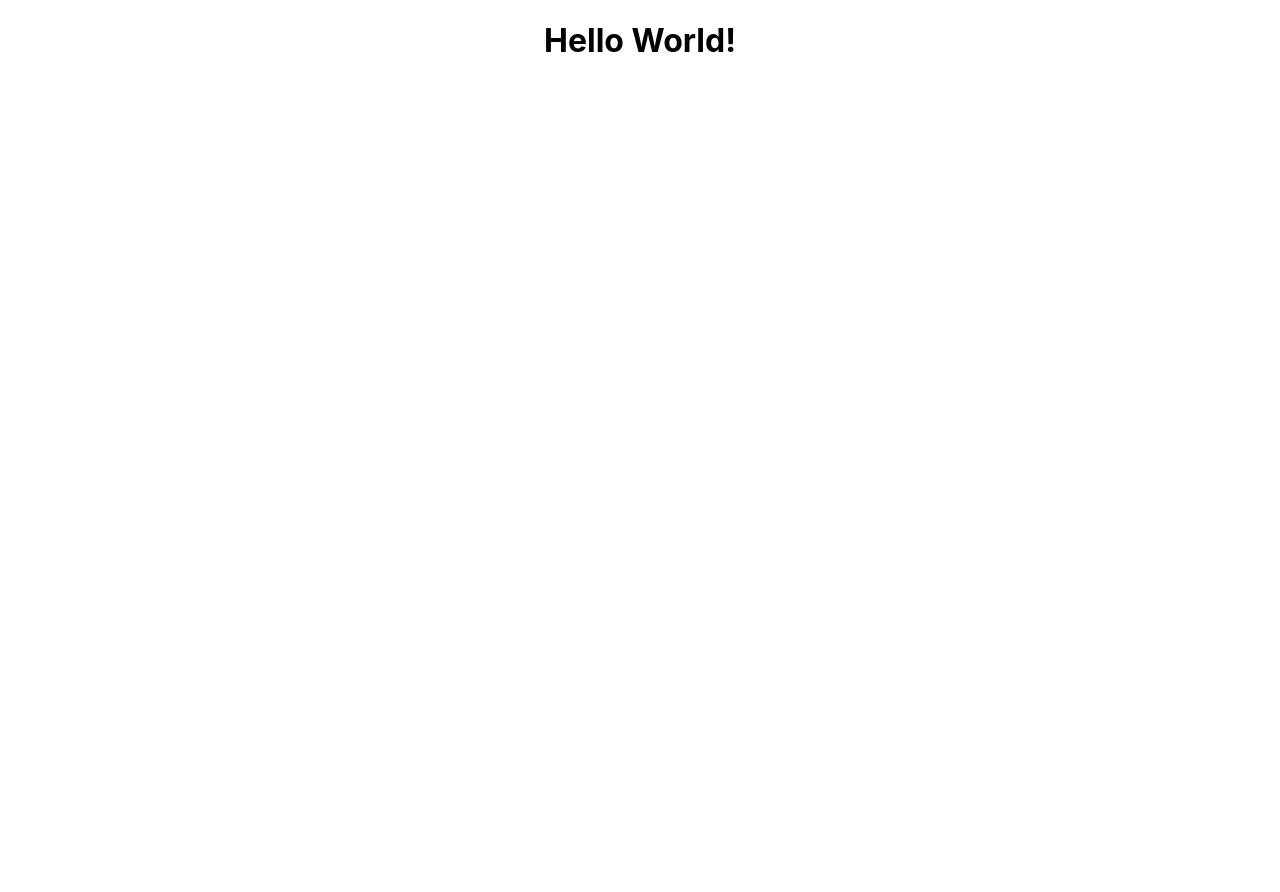
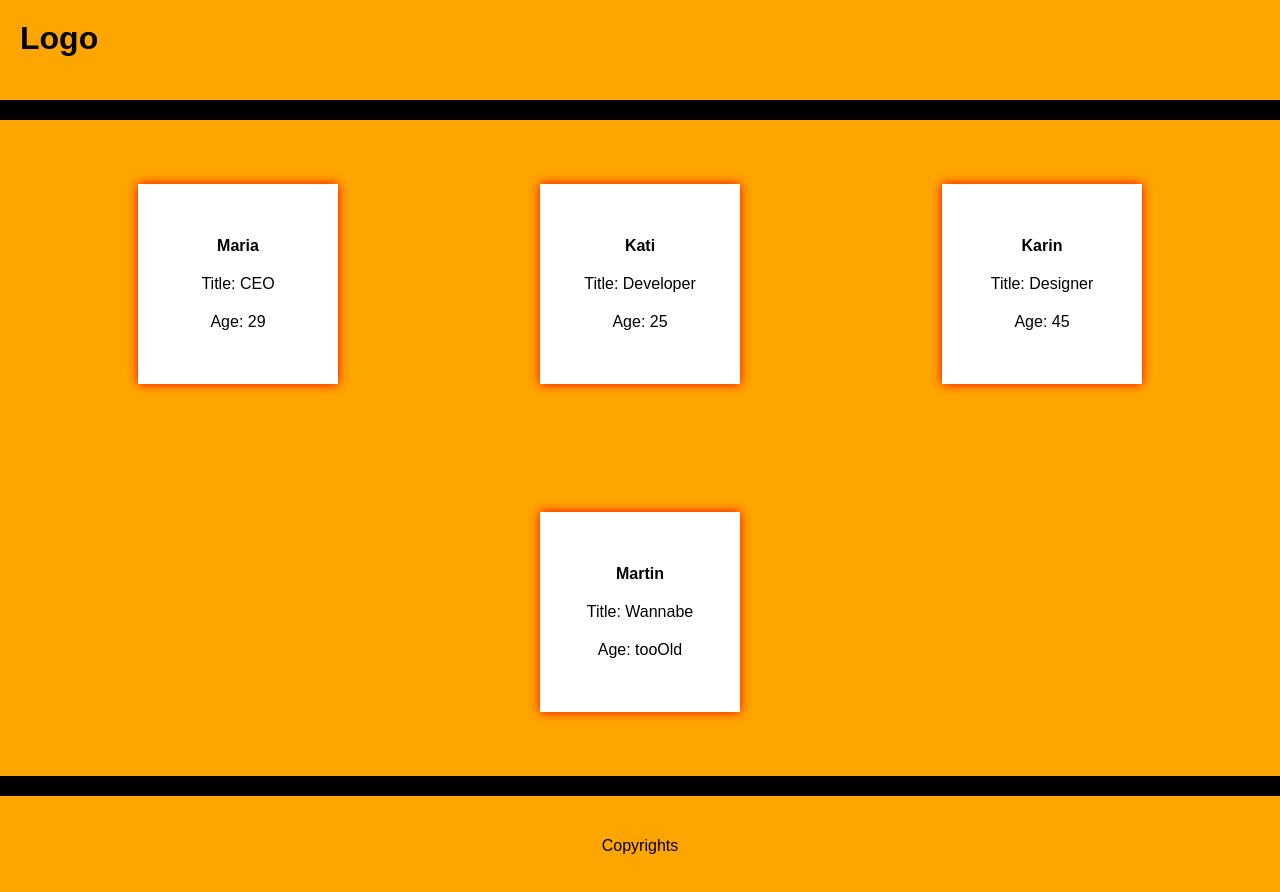
Before and after one commit to martin-holland/react2, a React (Create React App) app: page / in a window 1280 px wide. Shown: the top 892 px of the page. Before the commit the page ends 800 px from the top, so only its background shows below. Built offline with nearby package versions, Linux system fonts and the light colour scheme.

Commit message:
second commit

```diff
--- a/src/App.css
+++ b/src/App.css
@@ -1,38 +1,70 @@
-.App {
+:root {
+  --bg-color-main: orange;
+  --bg-color-dark: black;
+  --bg-color-white: white;
+}
+
+* {
+  margin: 0;
+  padding: 0;
+  box-sizing: border-box;
+}
+
+body {
+  background-color: var(--bg-color-dark);
+  font-family: "PT Sans", sans-serif;
+}
+
+
+.header-wrapper {
+  background-color: var(--bg-color-main);
+  height: 100px;
+  width: 100%;
+  border: red 1px;
+  margin-bottom: 20px;
+}
+
+h1 {
+  text-align: left;
+  padding: 20px;
+}
+
+.container {
+  background-color: var(--bg-color-main);
+  display: flex;
+  flex-wrap: wrap;
+  border: red 1px;
+  width: 100%;
+  height: auto;
+  flex-direction: row;
+  justify-content: space-evenly;
+}
+
+.box {
+  display: flex;
+  flex-direction: column;
+  text-align: center;
+  justify-content: center;
+  background-color: var(--bg-color-white);
+  margin: 5%;
+  height: 200px;
+  min-width: 200px;
+  padding: 20px;
+  box-shadow: red 0 0 10px;
+}
+
+.box p, h2 {
+  font-size: 1rem;
+  padding: 10px;
+}
+
+footer {
+  display: flex;
+  justify-content: center;
+  align-items: center;
+  background-color: var(--bg-color-main);
+  margin-top: 20px;
+  height: 100px;
+  width: 100%;
   text-align: center;
 }
-
-.App-logo {
-  height: 40vmin;
-  pointer-events: none;
-}
-
-@media (prefers-reduced-motion: no-preference) {
-  .App-logo {
-    animation: App-logo-spin infinite 20s linear;
-  }
-}
-
-.App-header {
-  background-color: #282c34;
-  min-height: 100vh;
-  display: flex;
-  flex-direction: column;
-  align-items: center;
-  justify-content: center;
-  font-size: calc(10px + 2vmin);
-  color: white;
-}
-
-.App-link {
-  color: #61dafb;
-}
-
-@keyframes App-logo-spin {
-  from {
-    transform: rotate(0deg);
-  }
-  to {
-    transform: rotate(360deg);
-  }
-}
--- a/src/App.js
+++ b/src/App.js
@@ -1,9 +1,34 @@
 import './App.css';
+
+const Box = (props) => {
+  return (
+      <div className = "box">
+        <h2>{props.name}</h2>
+        <p class="title">Title: {props.title}</p>
+        <p class="age">Age: {props.age}</p>
+      </div>
+  )
+}
 
 function App() {
   return (
     <div className="App">
-      <h1>Hello World!</h1>
+        <header>
+        <div class="header-wrapper">
+        <h1>Logo</h1>
+        </div>
+        </header>
+      <main>
+        <div class="container">
+        <Box name="Maria" title="CEO" age="29"/>
+        <Box name="Kati" title="Developer" age="25"/>
+        <Box name="Karin" title="Designer" age="45"/>
+        <Box name="Martin" title="Wannabe" age="tooOld"/>
+            </div>
+        <footer>
+            <p>Copyrights</p>
+        </footer>
+    </main>
     </div>
   );
 }
```
